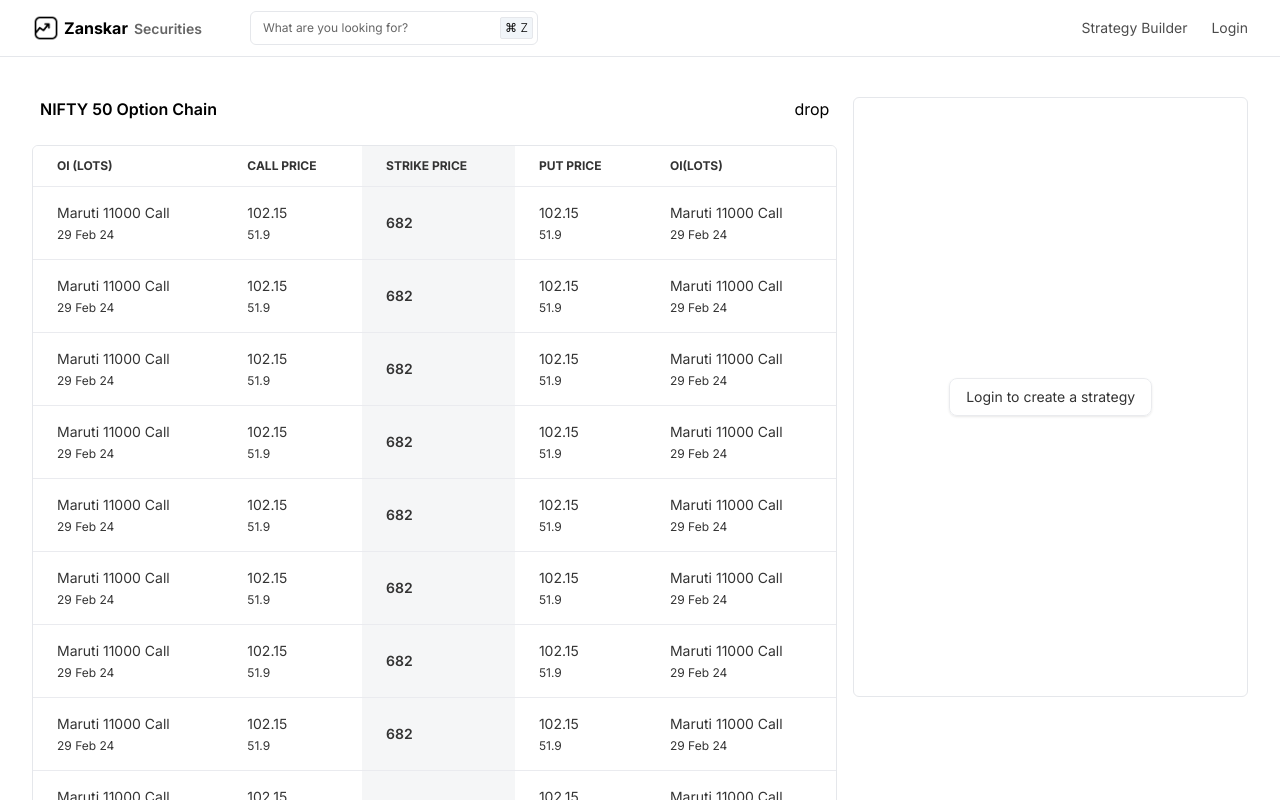
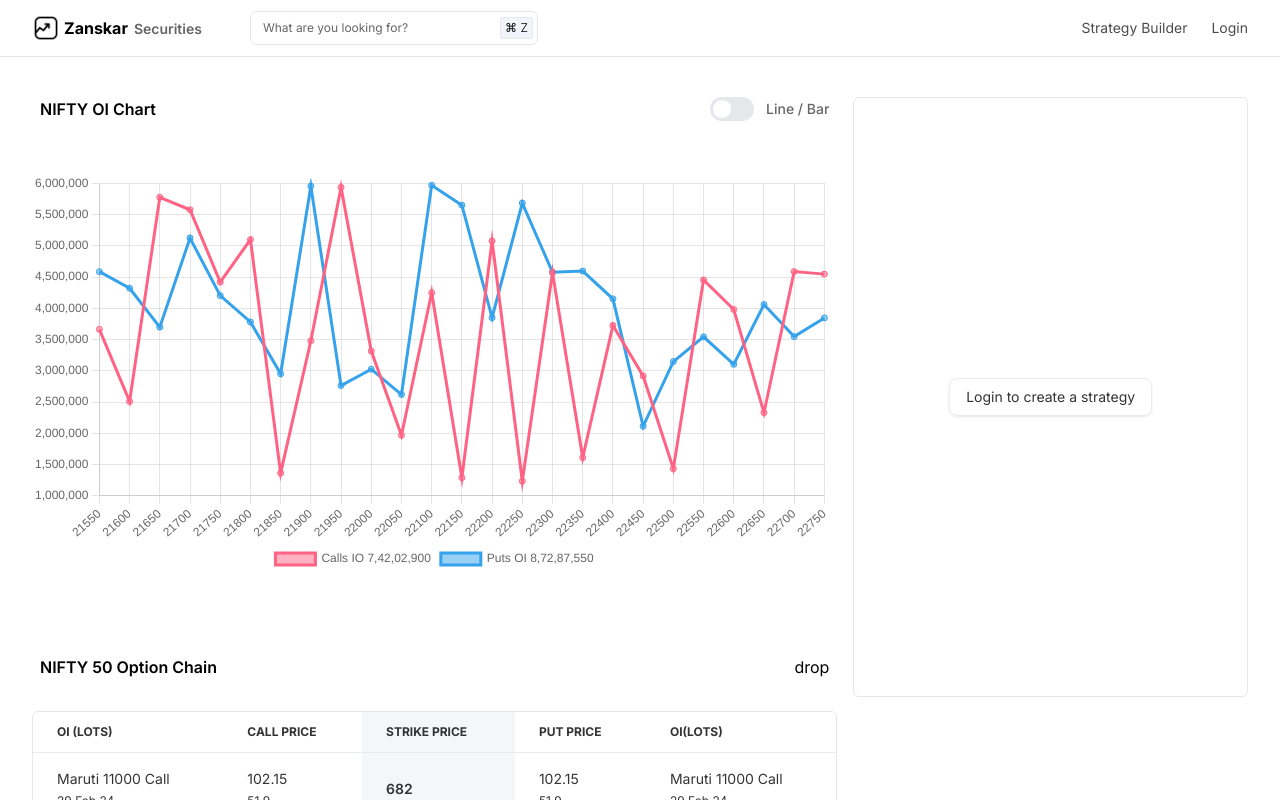
Before and after one commit to paanSinghCoder/options-analytics, a Next.js app: page /chain in a window 1280 px wide. Shown: the top 800 px of the page. Built offline with nearby package versions, Linux system fonts and the light colour scheme.

Commit message:
feat: add line bar toggle

```diff
--- a/app/chain/page.tsx
+++ b/app/chain/page.tsx
@@ -1,6 +1,10 @@
-import { Navbar, OptionChainTable } from '../components'
+'use client'
+import { useState } from 'react'
+import { Chart, Navbar, OptionChainTable } from '../components'
 
 const Chain = () => {
+	const [isChecked, setIsChecked] = useState(false)
+
 	return (
 		<main className="pb-14">
 			<div className="border-b">
@@ -9,7 +13,24 @@ const Chain = () => {
 			<div className="max-w-7xl mx-auto px-8 pt-10">
 				<div className="w-full grid grid-cols-3 gap-4">
 					<div className="col-span-2 ">
-						<div className="flex justify-between pb-6 px-2">
+						<div>
+							<div className="flex justify-between pb-8 px-2">
+								<h3 className="font-semibold">NIFTY OI Chart</h3>
+								<label className="relative inline-flex items-center mb-5 cursor-pointer">
+									<input
+										type="checkbox"
+										className="sr-only peer"
+										onChange={event => setIsChecked(event.currentTarget.checked)}
+										checked={isChecked}
+									/>
+									<div className="w-11 h-6 bg-gray-200 peer-focus:outline-none rounded-full peer dark:bg-gray-700 peer-checked:after:translate-x-full rtl:peer-checked:after:-translate-x-full peer-checked:after:border-white after:content-[''] after:absolute after:top-[2px] after:start-[2px] after:bg-white  after:border after:rounded-full after:h-5 after:w-5 after:transition-all peer-checked:bg-blue-600"></div>
+									<span className="ms-3 text-sm font-medium opacity-60">Line / Bar</span>
+								</label>
+							</div>
+
+							<Chart typeToggle={isChecked} />
+						</div>
+						<div className="flex justify-between pb-8 pt-20 px-2">
 							<h3 className="font-semibold">NIFTY 50 Option Chain</h3>
 							<div>drop</div>
 						</div>
--- /dev/null
+++ b/app/components/Chart/index.tsx
@@ -0,0 +1,74 @@
+'use client'
+import {
+	Chart as ChartJS,
+	CategoryScale,
+	LinearScale,
+	PointElement,
+	LineElement,
+	BarElement,
+	Title,
+	Tooltip,
+	Legend
+} from 'chart.js'
+import { Line, Bar } from 'react-chartjs-2'
+import { faker } from '@faker-js/faker'
+
+ChartJS.register(
+	CategoryScale,
+	LinearScale,
+	BarElement,
+	PointElement,
+	LineElement,
+	Title,
+	Tooltip,
+	Legend
+)
+
+export const options = {
+	responsive: true,
+	plugins: {
+		legend: {
+			position: 'bottom' as const
+		},
+		title: {
+			display: false,
+			text: 'Chart'
+		}
+	}
+}
+
+let currentNumber = 21550,
+	incrementValue = 50
+
+// Generate an array of labels based on the strikePrice
+const strikePrice = Array.from({ length: 25 }, () => {
+	const result = currentNumber
+	currentNumber += incrementValue
+	return result
+})
+
+export const data = {
+	labels: strikePrice.map(String), // Convert numbers to strings for labels
+	datasets: [
+		{
+			label: 'Calls IO 7,42,02,900',
+			data: strikePrice.map(() => faker.number.int({ min: 1000000, max: 6000000 })),
+			borderColor: 'rgb(255, 99, 132)',
+			backgroundColor: 'rgba(255, 99, 132, 0.5)'
+		},
+		{
+			label: 'Puts OI 8,72,87,550',
+			data: strikePrice.map(() => faker.number.int({ min: 1000000, max: 6000000 })),
+			borderColor: 'rgb(53, 162, 235)',
+			backgroundColor: 'rgba(53, 162, 235, 0.5)'
+		}
+	]
+}
+
+export function Chart({ typeToggle = false }: { typeToggle: Boolean }) {
+	if (typeToggle) {
+		return <Bar options={options} data={data} />
+	}
+
+	return <Line options={options} data={data} />
+}
--- a/app/components/index.tsx
+++ b/app/components/index.tsx
@@ -6,6 +6,7 @@ import AcademyCard from './AcademyCard'
 import StrategyBuilderCard from './StrategyBuilderCard'
 import GithubCard from './GithubCard'
 import OptionChainTable from './OptionChainTable/page'
+import { Chart } from './Chart'
 // This file just keeps the imports clean
 
 export {
@@ -16,5 +17,6 @@ export {
 	AcademyCard,
 	StrategyBuilderCard,
 	GithubCard,
-	OptionChainTable
+	OptionChainTable,
+	Chart
 }
--- a/app/page.tsx
+++ b/app/page.tsx
@@ -1,5 +1,6 @@
 import {
 	AcademyCard,
+	Chart,
 	GithubCard,
 	Navbar,
 	StockOptionsTable,
@@ -26,6 +27,10 @@ export default function Home() {
 				<div className="pb-8 pt-10">Index Options</div>
 				<TickerCards cardData={INDEX_OPTIONS_DATA} />
 
+				{/* <div className="mt-16 px-32">
+					<Chart />
+				</div> */}
+
 				<div className="pb-8 pt-10">Stock Options</div>
 				<div className="grid gap-4 md:grid-cols-2 lg:grid-cols-3">
 					<div className="lg:col-span-2 sm:col-span-3">
```
Also changed, not shown: app/components/GithubCard/index.tsx (+4 -4 lines), package.json (+8 -5 lines), 1 other file (tests, documents, lock files or other folders).
